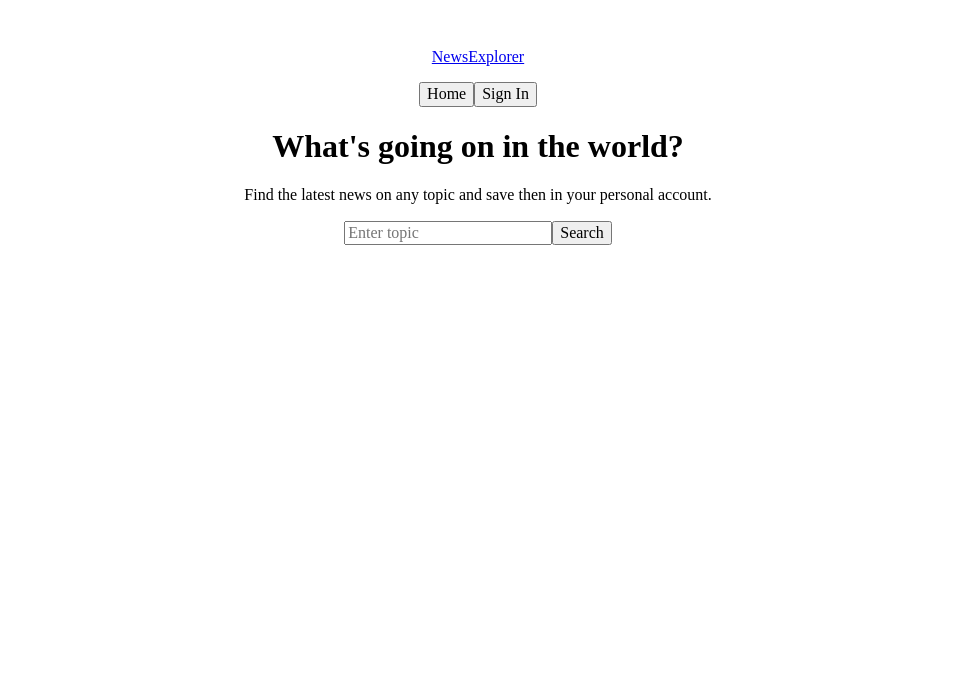
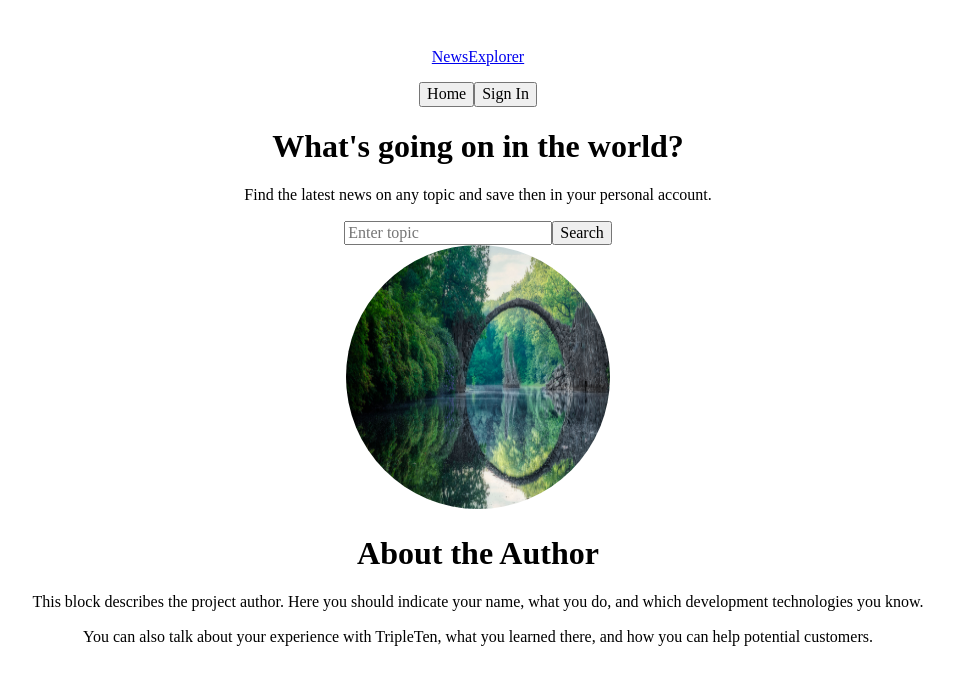
Before and after one commit to ttruedell/newsExplorer, a React (Vite) app: page / in a window 1280 px wide. Shown: the top 684 px of the page, without its empty margins (162-1116 px from the left). Built offline with nearby package versions, Linux system fonts and the light colour scheme.

Commit message:
creating the inintial html structure for About component

```diff
--- a/src/components/About/About.css
+++ b/src/components/About/About.css
@@ -0,0 +1,7 @@
+.about__image {
+  height: 264px;
+  width: 264px;
+  border-radius: 50%;
+}
+
+/*the author_image needs to be 464px * 464px; change later
--- a/src/components/About/About.jsx
+++ b/src/components/About/About.jsx
@@ -0,0 +1,23 @@
+import "./About.css";
+import creator from "../../assets/placeholder-image.jpg";
+
+function About() {
+  return (
+    <section>
+      <img src={creator} alt="creator_image" className="about__image" />
+      <div>
+        <h1>About the Author</h1>
+        <p>
+          This block describes the project author. Here you should indicate your
+          name, what you do, and which development technologies you know.
+        </p>
+        <p>
+          You can also talk about your experience with TripleTen, what you
+          learned there, and how you can help potential customers.
+        </p>
+      </div>
+    </section>
+  );
+}
+
+export default About;
--- a/src/components/App/App.jsx
+++ b/src/components/App/App.jsx
@@ -5,6 +5,7 @@ import "./App.css";
 
 import Header from "../Header/Header";
 import SearchForm from "../SearchForm/SearchForm";
+import About from "../About/About";
 
 function App() {
   const [count, setCount] = useState(0);
@@ -14,6 +15,7 @@ function App() {
       <div className="page__content"></div>
       <Header></Header>
       <SearchForm></SearchForm>
+      <About></About>
     </div>
   );
 }
```
Also changed, not shown: src/assets/placeholder-image.jpg (added).
